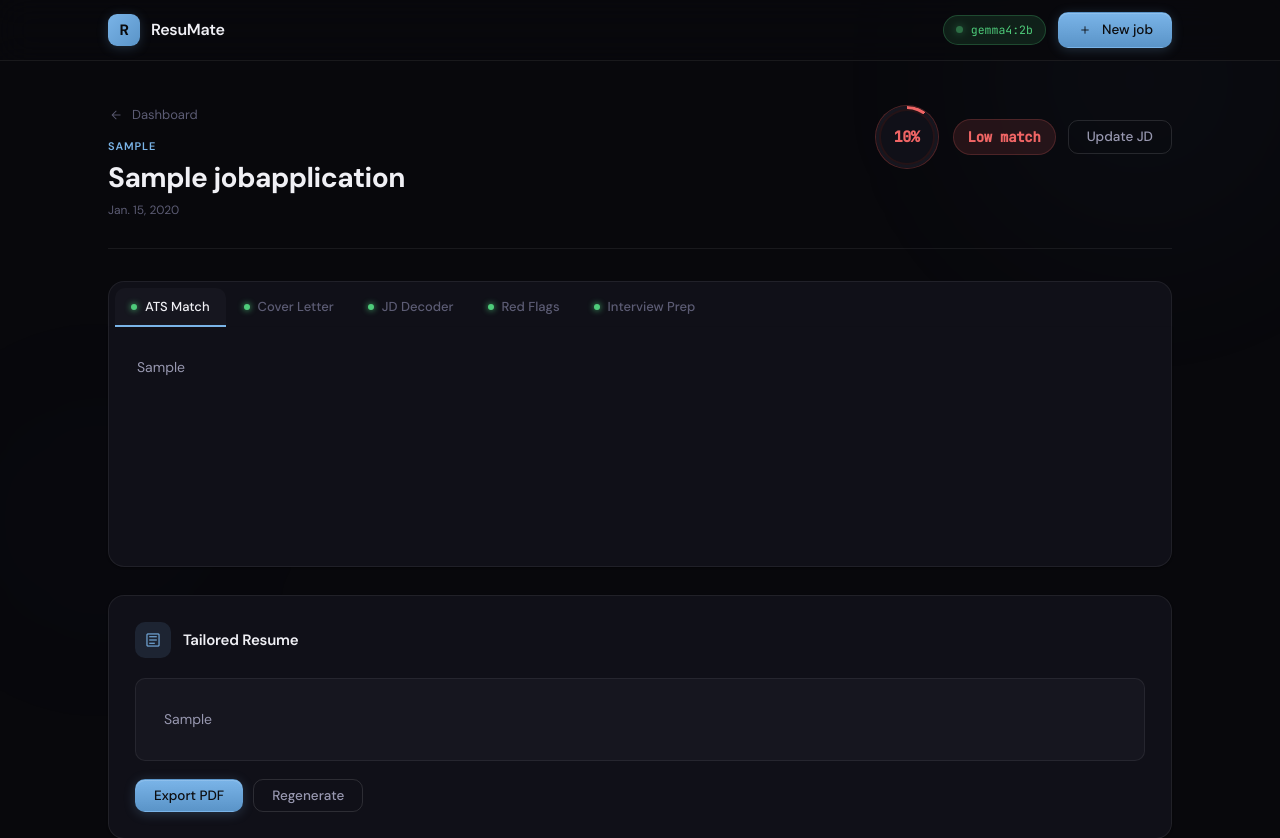
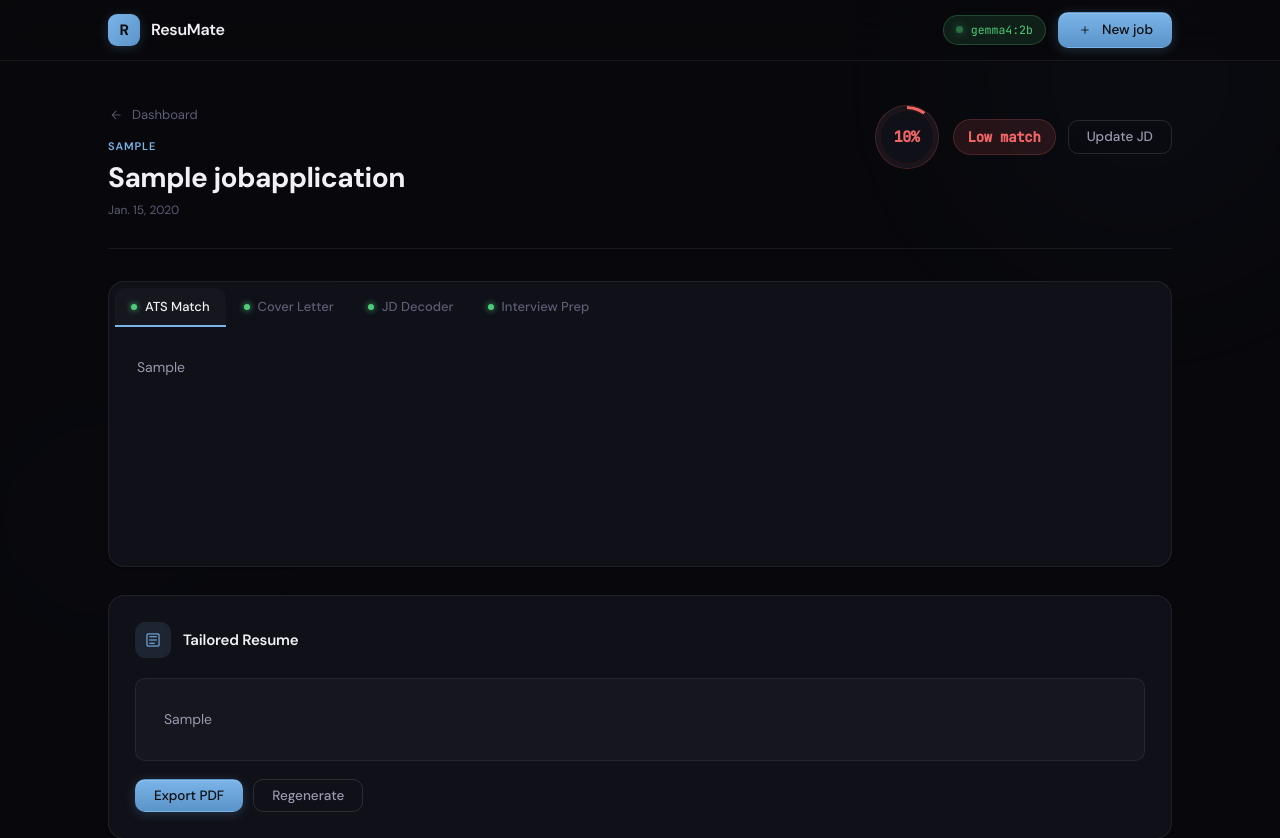
Before and after one commit to deeptejd/ResuMate, a Django app: page /jobs/1/ in a window 1280 px wide. Shown: the top 838 px of the page. Run offline with Django 5.2, Linux system fonts and the light colour scheme; tables that the repository leaves empty hold one stand-in row (values such as "Sample post"); a database or web service that is not in the repository returns one stand-in record (values such as "Sample title"); data that the repository does not hold is empty; some libraries are stand-ins or nearby versions.

Commit message:
add readme and remove red flags

```diff
--- a/core/models.py
+++ b/core/models.py
@@ -44,7 +44,6 @@ class Analysis(models.Model):
     ats_match = models.TextField(blank=True, default='')
     cover_letter = models.TextField(blank=True, default='')
     jd_decode = models.TextField(blank=True, default='')
-    red_flags = models.TextField(blank=True, default='')
     interview_prep = models.TextField(blank=True, default='')
     tailored_resume = models.TextField(blank=True, default='')
     resume_approved = models.BooleanField(default=False)
@@ -59,6 +58,5 @@ class Analysis(models.Model):
             self.ats_match,
             self.cover_letter,
             self.jd_decode,
-            self.red_flags,
             self.interview_prep,
         ])
--- a/core/ollama.py
+++ b/core/ollama.py
@@ -161,41 +161,7 @@ Use this exact format:
 Be honest but not cynical. Some phrases mean exactly what they say."""
 
 
-def red_flags_prompt(jd_text):
-    return f"""You are a career advisor helping the user spot warning signs in job descriptions. Use markdown formatting — ## for headers, **bold** for flagged phrases, and emoji indicators for severity.
 
-IMPORTANT: You MUST refer to the user directly as "you" and "your" rather than "the candidate" or "their". Address the user in a direct, personal tone.
-
-JOB DESCRIPTION:
-{jd_text}
-
-Analyse this JD for red flags. Use this exact format:
-
-## Overall Verdict
-**[🟢 GREEN / 🟡 YELLOW / 🔴 RED]** — [one sentence overall assessment]
-
-## Flags Found
-
-### 🔴 High Severity
-[Include this section only if high severity flags exist]
-- **"[exact phrase from JD]"**
-  - *What it signals:* [honest explanation of what this typically means]
-  - *Ask this in the interview:* "[specific question to probe this]"
-
-### 🟡 Medium Severity
-[Include this section only if medium severity flags exist]
-- **"[exact phrase from JD]"**
-  - *What it signals:* [explanation]
-  - *Ask this in the interview:* "[question]"
-
-### 🟢 Low Severity / Worth Noting
-[Include this section only if low severity flags exist]
-- **"[exact phrase from JD]"**
-  - *What it signals:* [explanation]
-  - *Ask this in the interview:* "[question]"
-[continue for 3 to 5 flags total]
-
-If there are genuinely no significant red flags say so clearly. Be calibrated, not everything is a problem."""
 
 
 def interview_prep_prompt(resume_text, jd_text):
--- a/core/templates/core/job_detail.html
+++ b/core/templates/core/job_detail.html
@@ -73,9 +73,7 @@
         <button class="tab" onclick="switchTab('decode')" id="tab-btn-decode" role="tab">
             <span class="tab-dot" id="dot-decode"></span> JD Decoder
         </button>
-        <button class="tab" onclick="switchTab('flags')" id="tab-btn-flags" role="tab">
-            <span class="tab-dot" id="dot-flags"></span> Red Flags
-        </button>
+
         <button class="tab" onclick="switchTab('prep')" id="tab-btn-prep" role="tab">
             <span class="tab-dot" id="dot-prep"></span> Interview Prep
         </button>
@@ -118,15 +116,7 @@
             </div>
         </div>
 
-        <div class="tab-panel" id="panel-flags">
-            <div class="tab-content" id="content-flags">
-                {% if analysis and analysis.red_flags %}
-                <div class="analysis-rendered">{{ analysis.red_flags|render_markdown }}</div>
-                {% else %}
-                <div class="tab-loading" id="loading-flags">Scanning for red flags...</div>
-                {% endif %}
-            </div>
-        </div>
+
 
         <div class="tab-panel" id="panel-prep">
             <div class="tab-content" id="content-prep">
--- a/core/views.py
+++ b/core/views.py
@@ -149,7 +149,6 @@ def stream_analysis(request, job_id):
         ('match',  'ats_match',      ol.ats_match_prompt(job.resume.raw_text, job.jd_text)),
         ('cover',  'cover_letter',   ol.cover_letter_prompt(job.resume.raw_text, job.jd_text)),
         ('decode', 'jd_decode',      ol.jd_decode_prompt(job.jd_text)),
-        ('flags',  'red_flags',      ol.red_flags_prompt(job.jd_text)),
         ('prep',   'interview_prep', ol.interview_prep_prompt(job.resume.raw_text, job.jd_text)),
     ]
 
@@ -249,7 +248,6 @@ def update_jd(request, job_id):
         analysis.ats_match = ''
         analysis.cover_letter = ''
         analysis.jd_decode = ''
-        analysis.red_flags = ''
         analysis.interview_prep = ''
         analysis.tailored_resume = ''
         analysis.resume_approved = False
--- a/static/js/app.js
+++ b/static/js/app.js
@@ -45,17 +45,15 @@ function toggleUpdateJd() {
 
 var tabProgress = {
   match:  { pct: 0,  label: 'Analysing keyword match...'    },
-  cover:  { pct: 20, label: 'Writing cover letter...'       },
-  decode: { pct: 40, label: 'Decoding job description...'   },
-  flags:  { pct: 60, label: 'Scanning for red flags...'     },
-  prep:   { pct: 80, label: 'Building interview prep...'    },
+  cover:  { pct: 25, label: 'Writing cover letter...'       },
+  decode: { pct: 50, label: 'Decoding job description...'   },
+  prep:   { pct: 75, label: 'Building interview prep...'    },
 };
 
 var tabFieldMap = {
   match:  'content-match',
   cover:  'content-cover',
   decode: 'content-decode',
-  flags:  'content-flags',
   prep:   'content-prep',
 };
 
```
Also changed, not shown: README.md (added), core/migrations/0002_remove_analysis_red_flags.py (added), static/images/resumate-readme-header-image.png (added).
